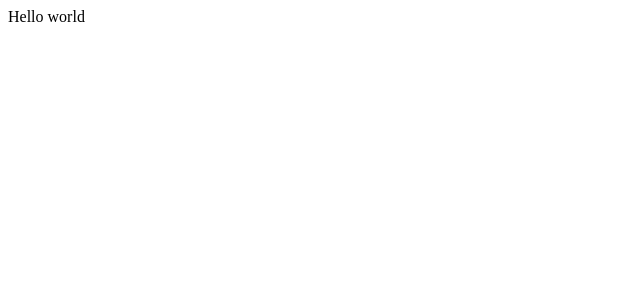
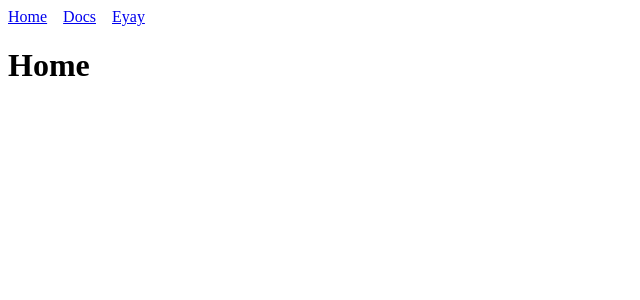
Before and after one commit to andihaki/angular-intro, an Angular app: page / in a window 1280 px wide. Shown: the top 300 px of the page, without its empty margins (0-640 px from the left). Built offline with nearby package versions, Linux system fonts and the light colour scheme.

Commit message:
feat: simple navigation menu

```diff
--- a/src/app/app.css
+++ b/src/app/app.css
@@ -0,0 +1,4 @@
+nav {
+    display: flex;
+    gap: 1rem;
+}
--- a/src/app/app.html
+++ b/src/app/app.html
@@ -1 +1,6 @@
-<!-- unused -->
+<nav>
+    <a routerLink="/">Home</a>
+    <a routerLink="/docs">Docs</a>
+    <a routerLink="/eyay">Eyay</a>
+</nav>
+<router-outlet />
--- a/src/app/app.routes.ts
+++ b/src/app/app.routes.ts
@@ -1,8 +1,10 @@
 import { Routes } from '@angular/router';
 
-import { MyInputComponent } from './docs/bank.component';
-
 export const routes: Routes = [
+    {
+        path: '',
+        loadComponent: () => import('./home.component').then(mod => mod.HomeComponent)
+    },
     {
         path: 'docs',
         // component: MyInputComponent
@@ -16,6 +18,7 @@ export const routes: Routes = [
     },
     {
         path: '**',
-        redirectTo: ''
+        redirectTo: '',
+        pathMatch: 'full'
     }
 ];
--- a/src/app/app.ts
+++ b/src/app/app.ts
@@ -1,16 +1,11 @@
 import { Component, signal } from '@angular/core';
-import { RouterOutlet } from '@angular/router';
+import { RouterLink, RouterOutlet } from '@angular/router';
 
 @Component({
-  imports: [RouterOutlet],
+  imports: [RouterOutlet, RouterLink],
   selector: 'app-root',
   styleUrl: './app.css',
-  // templateUrl: './app.html',
-  template: `
-  Hello world
-  <br />
-  <router-outlet />
-  `,
+  templateUrl: './app.html',
 })
 export class App {
   protected readonly title = signal('angular-intro');
--- /dev/null
+++ b/src/app/home.component.ts
@@ -0,0 +1,7 @@
+import { Component } from '@angular/core';
+
+@Component({
+  selector: 'app-home',
+  template: `<h1>Home</h1>`,
+})
+export class HomeComponent {}
```
